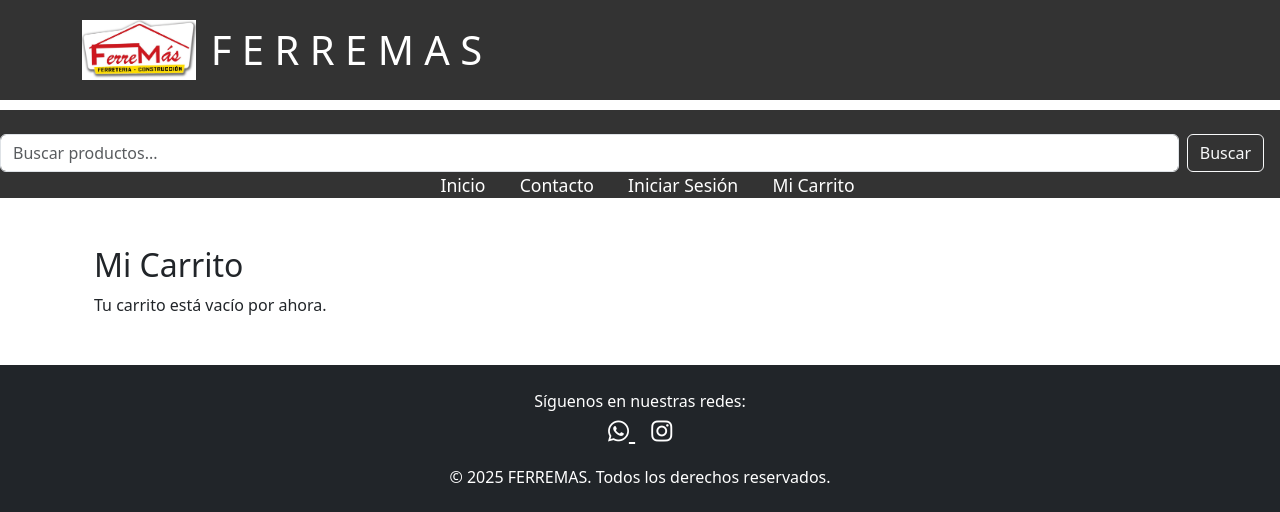
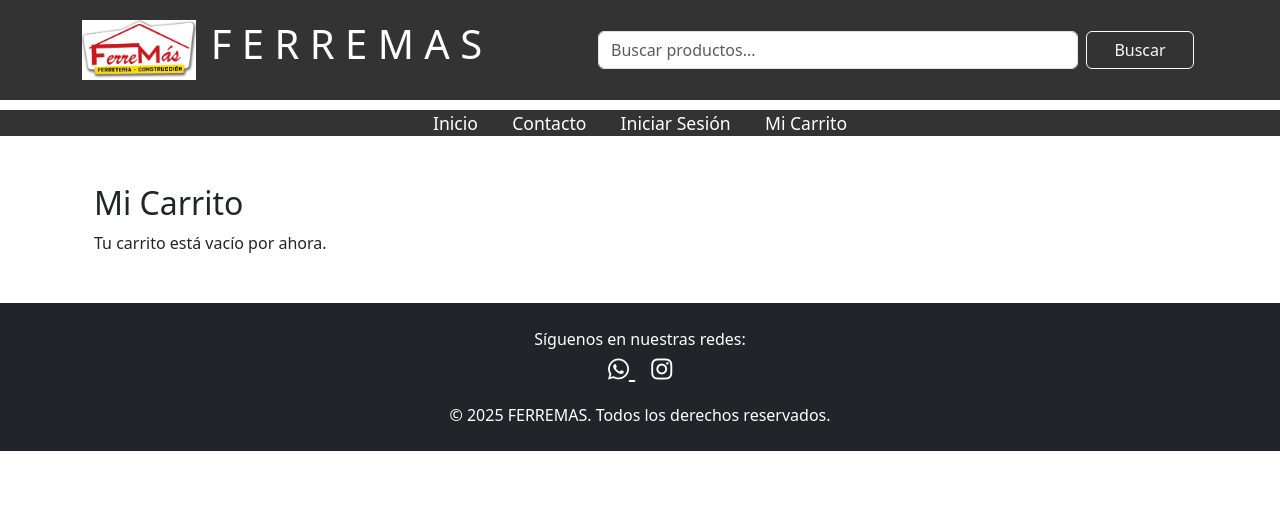
Before and after one commit to jocelyncpg/ferremas, a Flask app: page /cart in a window 1280 px wide. Shown: the top 512 px of the page. Run offline with Flask 3, Linux system fonts and the light colour scheme.

Commit message:
buscador ajustado

```diff
--- a/templates/layout.html
+++ b/templates/layout.html
@@ -9,7 +9,6 @@
   <link href="https://fonts.googleapis.com/css2?family=Montserrat:wght@400;600;700&display=swap" rel="stylesheet">
 
   <style>
-
     footer {
       background-color: #333333;
       color: var(--color-secondary);
@@ -18,12 +17,27 @@
       width: 100vw; /* Asegura que use el 100% del ancho visible */
       margin-top: 40px; /* Agrega un poco de espacio respecto al contenido */
       box-sizing: border-box; /* Asegura que padding no afecte el ancho */
-  }
+    }
 
-  footer p {
+    footer p {
       margin: 0;
       font-size: 1rem;
-  }
+    }
+
+    /* Estilo para el buscador */
+    .search-form {
+      max-width: 600px; /* Limita el ancho del buscador */
+      width: 100%; /* Hace que el formulario ocupe el 100% del contenedor hasta el max-width */
+      margin-left: auto;
+    }
+
+    .search-form .form-control {
+      width: 80%; /* Reduce el tamaño del input */
+    }
+
+    .search-form .btn {
+      width: 18%; /* Hace que el botón no sea muy grande */
+    }
   </style>
 
 </head>
@@ -31,20 +45,22 @@
 <body>
 
 <header>
-  <div class="container d-flex align-items-center justify-content-center justify-content-md-start">
-    <img src="{{ url_for('static', filename='css/img/logo.jpg') }}" alt="Logo Ferremas" style="height: 60px; margin-right: 15px;">
-    <h1>F E R R E M A S</h1>
+  <div class="container d-flex align-items-center justify-content-between">
+    <div class="d-flex">
+      <img src="{{ url_for('static', filename='css/img/logo.jpg') }}" alt="Logo Ferremas" style="height: 60px; margin-right: 15px;">
+      <h1>F E R R E M A S</h1>
+    </div>
+
+    <!-- Buscador alineado a la derecha -->
+    <form class="d-flex search-form" action="{{ url_for('index') }}" method="GET">
+      <input class="form-control me-2" type="search" placeholder="Buscar productos..." name="search">
+      <button class="btn btn-outline-light" type="submit">Buscar</button>
+    </form>
   </div>
 </header>
 
 <nav>
   <ul>
-    <li>
-      <form class="d-flex me-3" action="{{ url_for('index') }}" method="GET">
-        <input class="form-control me-2" type="search" placeholder="Buscar productos..." name="search">
-        <button class="btn btn-outline-light" type="submit">Buscar</button>
-      </form>
-    </li>
     <li><a href="{{ url_for('index') }}">Inicio</a></li>
     <li><a href="{{ url_for('contact') }}">Contacto</a></li>
     <li><a href="{{ url_for('login') }}">Iniciar Sesión</a></li>
@@ -52,10 +68,10 @@
   </ul>
 </nav>
 
-
 <div class="container">
   {% block content %}{% endblock %}
 </div>
+
 <footer class="bg-dark text-white py-4">
   <div class="container-fluid text-center">
     <p>Síguenos en nuestras redes:</p>
```
